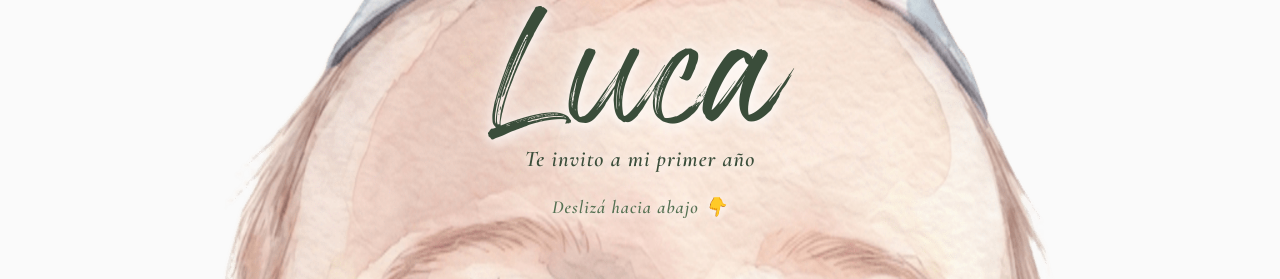
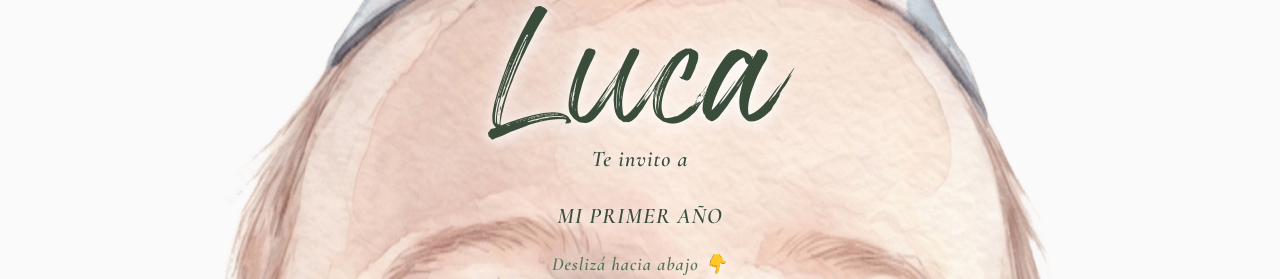
Before and after one commit to WalArg/invitacion_cumple, a React (Vite) app: page / in a window 1280 px wide. Shown: the top 279 px of the page. Built offline with nearby package versions, Linux system fonts and the light colour scheme.

Commit message:
Update App.jsx subtitle layout with separate lines for Te invito a and MI PRIMER AÑO

```diff
--- a/src/App.jsx
+++ b/src/App.jsx
@@ -216,7 +216,8 @@ function App() {
       <div className="hero-header-wrapper">
         <div className="hero-typography-container">
           <h1 className="luca-title">Luca</h1>
-          <p className="subtitle-primer-ano">Te invito a mi primer año</p>
+          <p className="subtitle-primer-ano">Te invito a</p>
+          <p className="subtitle-primer-ano">MI PRIMER AÑO</p>
           <div className="scroll-indicator-hero">Deslizá hacia abajo 👇</div>
         </div>
       </div>
```
